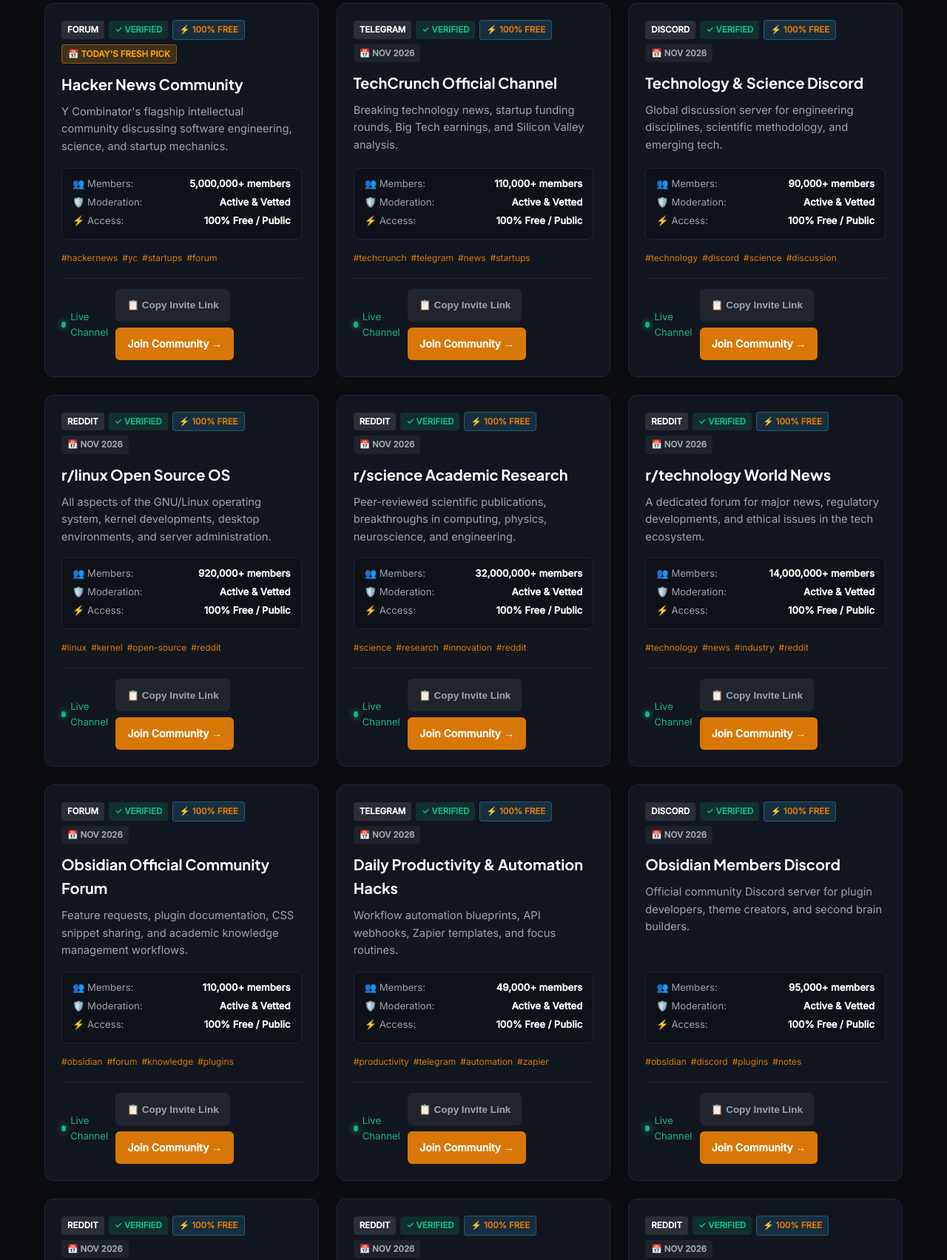
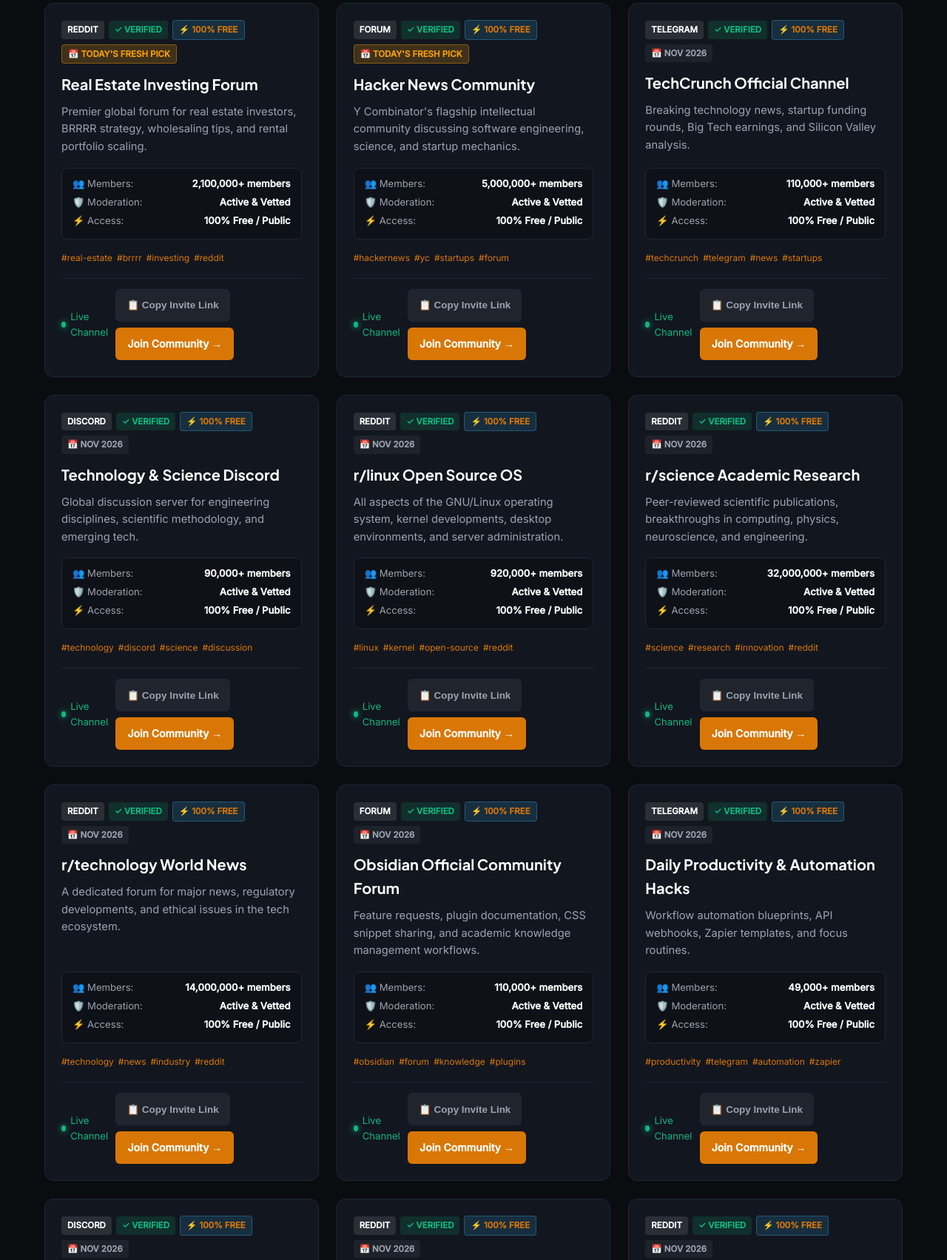
Before and after one commit to jibranpcccc/commercial-real-estate-syndication-hub, a plain HTML site: page index.html in a window 1280 px wide. Shown: the part 1231-2935 px from the top of the page at 74% size. Drawn offline with Linux system fonts and the light colour scheme.

Commit message:
feat(replenishment): fresh community links added - 2026-11-18 [skip ci]

```diff
--- a/feed.xml
+++ b/feed.xml
@@ -4,10 +4,17 @@
     <title>Commercial Real Estate Syndication Hub</title>
     <link>https://commercial-real-estate-syndication-hub.vercel.app/</link>
     <description>Verified community directory and updates.</description>
-    <lastBuildDate>Wed, 18 Nov 2026 06:06:56 GMT</lastBuildDate>
+    <lastBuildDate>Wed, 18 Nov 2026 07:27:29 GMT</lastBuildDate>
     <atom:link href="https://commercial-real-estate-syndication-hub.vercel.app/feed.xml" rel="self" type="application/rss+xml"/>
     <atom:link href="https://pubsubhubbub.appspot.com/" rel="hub"/>
-                                                                                                                                                                                                        <item>
+                                                                                                                                                                                                            <item>
+      <title>📅 Today's Fresh Pick: Real Estate Investing Forum (Reddit)</title>
+      <link>https://www.reddit.com/r/realestateinvesting/</link>
+      <guid isPermaLink="false">https://jibranpcccc.github.io/commercial-real-estate-syndication-hub/#commercial-real-estate-syndication-hub-reddit-1-2026-11-18</guid>
+      <pubDate>Wed, 18 Nov 2026 07:27:29 GMT</pubDate>
+      <description>Newly verified community added to Commercial Real Estate Syndication Hub: Premier global forum for real estate investors, BRRRR strategy, wholesaling tips, and rental portfolio scaling.</description>
+    </item>
+<item>
       <title>📅 Today's Fresh Pick: Hacker News Community (Forum)</title>
       <link>https://news.ycombinator.com</link>
       <guid isPermaLink="false">https://jibranpcccc.github.io/commercial-real-estate-syndication-hub/#commercial-real-estate-syndication-hub-forum-20261011-1-2026-11-18</guid>
@@ -175,12 +182,5 @@
       <pubDate>Mon, 19 Oct 2026 06:06:51 GMT</pubDate>
       <description>Newly verified community added to Commercial Real Estate Syndication Hub: Y Combinator's flagship intellectual community discussing software engineering, science, and startup mechanics.</description>
     </item>
-<item>
-      <title>📅 Today's Fresh Pick: Hacker News Community (Forum)</title>
-      <link>https://news.ycombinator.com</link>
-      <guid isPermaLink="false">https://jibranpcccc.github.io/commercial-real-estate-syndication-hub/#commercial-real-estate-syndication-hub-forum-20261011-1-2026-10-18</guid>
-      <pubDate>Sun, 18 Oct 2026 06:06:50 GMT</pubDate>
-      <description>Newly verified community added to Commercial Real Estate Syndication Hub: Y Combinator's flagship intellectual community discussing software engineering, science, and startup mechanics.</description>
-    </item>
   </channel>
 </rss>
--- a/index.html
+++ b/index.html
@@ -148,149 +148,149 @@
           {
             "@type": "ListItem",
             "position": 1,
+            "name": "Real Estate Investing Forum",
+            "description": "Premier global forum for real estate investors, BRRRR strategy, wholesaling tips, and rental portfolio scaling.",
+            "url": "https://www.reddit.com/r/realestateinvesting/"
+          },
+          {
+            "@type": "ListItem",
+            "position": 2,
             "name": "Hacker News Community",
             "description": "Y Combinator's flagship intellectual community discussing software engineering, science, and startup mechanics.",
             "url": "https://news.ycombinator.com"
           },
           {
             "@type": "ListItem",
-            "position": 2,
+            "position": 3,
             "name": "TechCrunch Official Channel",
             "description": "Breaking technology news, startup funding rounds, Big Tech earnings, and Silicon Valley analysis.",
             "url": "https://t.me/techcrunch"
           },
           {
             "@type": "ListItem",
-            "position": 3,
+            "position": 4,
             "name": "Technology & Science Discord",
             "description": "Global discussion server for engineering disciplines, scientific methodology, and emerging tech.",
             "url": "https://discord.gg/tech"
           },
           {
             "@type": "ListItem",
-            "position": 4,
+            "position": 5,
             "name": "r/linux Open Source OS",
             "description": "All aspects of the GNU/Linux operating system, kernel developments, desktop environments, and server administration.",
             "url": "https://www.reddit.com/r/linux/"
           },
           {
             "@type": "ListItem",
-            "position": 5,
+            "position": 6,
             "name": "r/science Academic Research",
             "description": "Peer-reviewed scientific publications, breakthroughs in computing, physics, neuroscience, and engineering.",
             "url": "https://www.reddit.com/r/science/"
           },
           {
             "@type": "ListItem",
-            "position": 6,
+            "position": 7,
             "name": "r/technology World News",
             "description": "A dedicated forum for major news, regulatory developments, and ethical issues in the tech ecosystem.",
             "url": "https://www.reddit.com/r/technology/"
           },
           {
             "@type": "ListItem",
-            "position": 7,
+            "position": 8,
             "name": "Obsidian Official Community Forum",
             "description": "Feature requests, plugin documentation, CSS snippet sharing, and academic knowledge management workflows.",
             "url": "https://forum.obsidian.md"
           },
           {
             "@type": "ListItem",
-            "position": 8,
+            "position": 9,
             "name": "Daily Productivity & Automation Hacks",
             "description": "Workflow automation blueprints, API webhooks, Zapier templates, and focus routines.",
             "url": "https://t.me/productivity_hacks"
           },
           {
             "@type": "ListItem",
-            "position": 9,
+            "position": 10,
             "name": "Obsidian Members Discord",
             "description": "Official community Discord server for plugin developers, theme creators, and second brain builders.",
             "url": "https://discord.gg/obsidian"
           },
           {
             "@type": "ListItem",
-            "position": 10,
+            "position": 11,
             "name": "r/nocode Visual Development",
             "description": "Building software, internal tools, and SaaS products with Webflow, Bubble, Zapier, and Make without code.",
             "url": "https://www.reddit.com/r/nocode/"
           },
           {
             "@type": "ListItem",
-            "position": 11,
+            "position": 12,
             "name": "r/productivity Systems & Habits",
             "description": "Time blocking techniques, deep work habits, morning routines, and digital workflow optimization.",
             "url": "https://www.reddit.com/r/productivity/"
           },
           {
             "@type": "ListItem",
-            "position": 12,
+            "position": 13,
             "name": "r/Notion Workspace Architects",
             "description": "Template sharing, formula 2.0 tutorials, GTD dashboards, and Notion database relation architecture.",
             "url": "https://www.reddit.com/r/Notion/"
           },
           {
             "@type": "ListItem",
-            "position": 13,
+            "position": 14,
             "name": "r/ObsidianMD Personal Knowledge",
             "description": "Discussions on Markdown vaults, Zettelkasten methods, Dataview queries, graph theory, and local-first notes.",
             "url": "https://www.reddit.com/r/ObsidianMD/"
           },
           {
             "@type": "ListItem",
-            "position": 14,
+            "position": 15,
             "name": "Bogleheads Forum Community",
             "description": "The gold standard forum for passive indexing, low-cost asset allocation, and Jack Bogle's investing philosophy.",
             "url": "https://bogleheads.org/forum/"
           },
           {
             "@type": "ListItem",
-            "position": 15,
+            "position": 16,
             "name": "Bloomberg Market Feed Channel",
             "description": "Rapid market headlines, Federal Reserve rate decisions, treasury yields, and global commodity moves.",
             "url": "https://t.me/bloomberg"
           },
           {
             "@type": "ListItem",
-            "position": 16,
+            "position": 17,
             "name": "r/wallstreetbets Alpha & Options",
             "description": "High-volatility trading discussions, market momentum plays, options strategies, and viral retail sentiment.",
             "url": "https://www.reddit.com/r/wallstreetbets/"
           },
           {
             "@type": "ListItem",
-            "position": 17,
+            "position": 18,
             "name": "r/financialindependence FIRE Hub",
             "description": "Community dedicated to Financial Independence, Retire Early (FIRE) strategies, safe withdrawal rates, and frugality.",
             "url": "https://www.reddit.com/r/financialindependence/"
           },
           {
             "@type": "ListItem",
-            "position": 18,
+            "position": 19,
             "name": "r/personalfinance Money Management",
             "description": "The world's largest personal finance community covering budgeting, high-yield cash, 401(k)s, and tax efficiency.",
             "url": "https://www.reddit.com/r/personalfinance/"
           },
           {
             "@type": "ListItem",
-            "position": 19,
+            "position": 20,
             "name": "r/stocks Market News",
             "description": "Real-time market discussions, earnings reports, analyst ratings, and macroeconomic trends.",
             "url": "https://www.reddit.com/r/stocks/"
           },
           {
             "@type": "ListItem",
-            "position": 20,
+            "position": 21,
             "name": "r/investing Long Term Wealth",
             "description": "Discussion on macroeconomics, fundamental equity valuation, indexing strategies, and long-term portfolio allocation.",
             "url": "https://www.reddit.com/r/investing/"
-          },
-          {
-            "@type": "ListItem",
-            "position": 21,
-            "name": "Real Estate Investing Forum",
-            "description": "Premier global forum for real estate investors, BRRRR strategy, wholesaling tips, and rental portfolio scaling.",
-            "url": "https://www.reddit.com/r/realestateinvesting/"
           },
           {
             "@type": "ListItem",
@@ -615,7 +615,31 @@
         </div>
         <div id="vetted-communities" class="grid">
 
-        <div id="community-card-1" class="card" data-platform="forum" data-category="computer science & startups">
+        <div id="community-card-1" class="card" data-platform="reddit" data-category="real estate">
+            <div class="card-header">
+                <span class="badge badge-platform">Reddit</span>
+                <span class="badge badge-verified">✓ Verified</span>
+                <span class="badge badge-free">⚡ 100% Free</span>
+                <span class="badge badge-date" style="background: rgba(245, 158, 11, 0.2); color: #f59e0b; border: 1px solid rgba(245, 158, 11, 0.4); font-weight: 700;">📅 Today's Fresh Pick</span>
+            </div>
+            <h3 class="card-title">Real Estate Investing Forum</h3>
+            <p class="card-desc">Premier global forum for real estate investors, BRRRR strategy, wholesaling tips, and rental portfolio scaling.</p>
+            <div class="spec-matrix">
+                <div class="spec-row"><span>👥 Members:</span> <strong>2,100,000+ members</strong></div>
+                <div class="spec-row"><span>🛡️ Moderation:</span> <strong>Active & Vetted</strong></div>
+                <div class="spec-row"><span>⚡ Access:</span> <strong>100% Free / Public</strong></div>
+            </div>
+            <div class="tags-row"><span class="tag">#real-estate</span><span class="tag">#brrrr</span><span class="tag">#investing</span><span class="tag">#reddit</span></div>
+            <div class="card-footer">
+                <span class="activity-pulse"><span class="pulse-dot"></span> Live Channel</span>
+                <div class="card-actions">
+                    <button class="btn-copy-invite" onclick="copyInviteLink(event, 'https://www.reddit.com/r/realestateinvesting/')">📋 Copy Invite Link</button>
+                    <a href="https://www.reddit.com/r/realestateinvesting/" target="_blank" rel="noopener noreferrer" class="btn-join">Join Community →</a>
+                </div>
+            </div>
+        </div>
+
+        <div id="community-card-2" class="card" data-platform="forum" data-category="computer science & startups">
             <div class="card-header">
                 <span class="badge badge-platform">Forum</span>
                 <span class="badge badge-verified">✓ Verified</span>
@@ -639,7 +663,7 @@
             </div>
         </div>
 
-        <div id="community-card-2" class="card" data-platform="telegram" data-category="tech news">
+        <div id="community-card-3" class="card" data-platform="telegram" data-category="tech news">
             <div class="card-header">
                 <span class="badge badge-platform">Telegram</span>
                 <span class="badge badge-verified">✓ Verified</span>
@@ -663,7 +687,7 @@
             </div>
         </div>
 
-        <div id="community-card-3" class="card" data-platform="discord" data-category="tech discussion">
+        <div id="community-card-4" class="card" data-platform="discord" data-category="tech discussion">
             <div class="card-header">
                 <span class="badge badge-platform">Discord</span>
                 <span class="badge badge-verified">✓ Verified</span>
@@ -687,7 +711,7 @@
             </div>
         </div>
 
-        <div id="community-card-4" class="card" data-platform="reddit" data-category="linux & os">
+        <div id="community-card-5" class="card" data-platform="reddit" data-category="linux & os">
             <div class="card-header">
                 <span class="badge badge-platform">Reddit</span>
                 <span class="badge badge-verified">✓ Verified</span>
@@ -711,7 +735,7 @@
             </div>
         </div>
 
-        <div id="community-card-5" class="card" data-platform="reddit" data-category="science & innovation">
+        <div id="community-card-6" class="card" data-platform="reddit" data-category="science & innovation">
             <div class="card-header">
                 <span class="badge badge-platform">Reddit</span>
                 <span class="badge badge-verified">✓ Verified</span>
@@ -735,7 +759,7 @@
             </div>
         </div>
 
-        <div id="community-card-6" class="card" data-platform="reddit" data-category="tech news">
+        <div id="community-card-7" class="card" data-platform="reddit" data-category="tech news">
             <div class="card-header">
                 <span class="badge badge-platform">Reddit</span>
                 <span class="badge badge-verified">✓ Verified</span>
@@ -759,7 +783,7 @@
             </div>
         </div>
 
-        <div id="community-card-7" class="card" data-platform="forum" data-category="knowledge management">
+        <div id="community-card-8" class="card" data-platform="forum" data-category="knowledge management">
             <div class="card-header">
                 <span class="badge badge-platform">Forum</span>
                 <span class="badge badge-verified">✓ Verified</span>
@@ -783,7 +807,7 @@
             </div>
         </div>
 
-        <div id="community-card-8" class="card" data-platform="telegram" data-category="automation">
+        <div id="community-card-9" class="card" data-platform="telegram" data-category="automation">
             <div class="card-header">
                 <span class="badge badge-platform">Telegram</span>
                 <span class="badge badge-verified">✓ Verified</span>
@@ -807,7 +831,7 @@
             </div>
         </div>
 
-        <div id="community-card-9" class="card" data-platform="discord" data-category="knowledge management">
+        <div id="community-card-10" class="card" data-platform="discord" data-category="knowledge management">
             <div class="card-header">
                 <span class="badge badge-platform">Discord</span>
                 <span class="badge badge-verified">✓ Verified</span>
@@ -831,7 +855,7 @@
             </div>
         </div>
 
-        <div id="community-card-10" class="card" data-platform="reddit" data-category="no-code & automation">
+        <div id="community-card-11" class="card" data-platform="reddit" data-category="no-code & automation">
             <div class="card-header">
                 <span class="badge badge-platform">Reddit</span>
                 <span class="badge badge-verified">✓ Verified</span>
@@ -855,7 +879,7 @@
             </div>
         </div>
 
-        <div id="community-card-11" class="card" data-platform="reddit" data-category="personal productivity">
+        <div id="community-card-12" class="card" data-platform="reddit" data-category="personal productivity">
             <div class="card-header">
                 <span class="badge badge-platform">Reddit</span>
                 <span class="badge badge-verified">✓ Verified</span>
@@ -879,7 +903,7 @@
             </div>
         </div>
 
-        <div id="community-card-12" class="card" data-platform="reddit" data-category="productivity systems">
+        <div id="community-card-13" class="card" data-platform="reddit" data-category="productivity systems">
             <div class="card-header">
                 <span class="badge badge-platform">Reddit</span>
                 <span class="badge badge-verified">✓ Verified</span>
@@ -903,7 +927,7 @@
             </div>
         </div>
 
-        <div id="community-card-13" class="card" data-platform="reddit" data-category="knowledge management">
+        <div id="community-card-14" class="card" data-platform="reddit" data-category="knowledge management">
             <div class="card-header">
                 <span class="badge badge-platform">Reddit</span>
                 <span class="badge badge-verified">✓ Verified</span>
@@ -927,7 +951,7 @@
             </div>
         </div>
 
-        <div id="community-card-14" class="card" data-platform="forum" data-category="passive investing">
+        <div id="community-card-15" class="card" data-platform="forum" data-category="passive investing">
             <div class="card-header">
                 <span class="badge badge-platform">Forum</span>
                 <span class="badge badge-verified">✓ Verified</span>
@@ -951,7 +975,7 @@
             </div>
         </div>
 
-        <div id="community-card-15" class="card" data-platform="telegram" data-category="market news">
+        <div id="community-card-16" class="card" data-platform="telegram" data-category="market news">
             <div class="card-header">
                 <span class="badge badge-platform">Telegram</span>
                 <span class="badge badge-verified">✓ Verified</span>
@@ -975,7 +999,7 @@
             </div>
         </div>
 
-        <div id="community-card-16" class="card" data-platform="reddit" data-category="trading">
+        <div id="community-card-17" class="card" data-platform="reddit" data-category="trading">
             <div class="card-header">
                 <span class="badge badge-platform">Reddit</span>
                 <span class="badge badge-verified">✓ Verified</span>
@@ -999,7 +1023,7 @@
             </div>
         </div>
 
-        <div id="community-card-17" class="card" data-platform="reddit" data-category="financial independence">
+        <div id="community-card-18" class="card" data-platform="reddit" data-category="financial independence">
             <div class="card-header">
                 <span class="badge badge-platform">Reddit</span>
                 <span class="badge badge-verified">✓ Verified</span>
@@ -1023,7 +1047,7 @@
             </div>
         </div>
 
-        <div id="community-card-18" class="card" data-platform="reddit" data-category="personal finance">
+        <div id="community-card-19" class="card" data-platform="reddit" data-category="personal finance">
             <div class="card-header">
                 <span class="badge badge-platform">Reddit</span>
                 <span class="badge badge-verified">✓ Verified</span>
@@ -1047,7 +1071,7 @@
             </div>
         </div>
 
-        <div id="community-card-19" class="card" data-platform="reddit" data-category="stock market">
+        <div id="community-card-20" class="card" data-platform="reddit" data-category="stock market">
             <div class="card-header">
                 <span class="badge badge-platform">Reddit</span>
                 <span class="badge badge-verified">✓ Verified</span>
@@ -1071,7 +1095,7 @@
             </div>
         </div>
 
-        <div id="community-card-20" class="card" data-platform="reddit" data-category="investing">
+        <div id="community-card-21" class="card" data-platform="reddit" data-category="investing">
             <div class="card-header">
                 <span class="badge badge-platform">Reddit</span>
                 <span class="badge badge-verified">✓ Verified</span>
@@ -1091,30 +1115,6 @@
                 <div class="card-actions">
                     <button class="btn-copy-invite" onclick="copyInviteLink(event, 'https://www.reddit.com/r/investing/')">📋 Copy Invite Link</button>
                     <a href="https://www.reddit.com/r/investing/" target="_blank" rel="noopener noreferrer" class="btn-join">Join Community →</a>
-                </div>
-            </div>
-        </div>
-
-        <div id="community-card-21" class="card" data-platform="reddit" data-category="real estate">
-            <div class="card-header">
-                <span class="badge badge-platform">Reddit</span>
-                <span class="badge badge-verified">✓ Verified</span>
-                <span class="badge badge-free">⚡ 100% Free</span>
-                <span class="badge badge-date">📅 Nov 2026</span>
-            </div>
-            <h3 class="card-title">Real Estate Investing Forum</h3>
-            <p class="card-desc">Premier global forum for real estate investors, BRRRR strategy, wholesaling tips, and rental portfolio scaling.</p>
-            <div class="spec-matrix">
-                <div class="spec-row"><span>👥 Members:</span> <strong>2,100,000+ members</strong></div>
-                <div class="spec-row"><span>🛡️ Moderation:</span> <strong>Active & Vetted</strong></div>
-                <div class="spec-row"><span>⚡ Access:</span> <strong>100% Free / Public</strong></div>
-            </div>
-            <div class="tags-row"><span class="tag">#real-estate</span><span class="tag">#brrrr</span><span class="tag">#investing</span><span class="tag">#reddit</span></div>
-            <div class="card-footer">
-                <span class="activity-pulse"><span class="pulse-dot"></span> Live Channel</span>
-                <div class="card-actions">
-                    <button class="btn-copy-invite" onclick="copyInviteLink(event, 'https://www.reddit.com/r/realestateinvesting/')">📋 Copy Invite Link</button>
-                    <a href="https://www.reddit.com/r/realestateinvesting/" target="_blank" rel="noopener noreferrer" class="btn-join">Join Community →</a>
                 </div>
             </div>
         </div>
```
Also changed, not shown: data/groups.json (+20 -19 lines).
